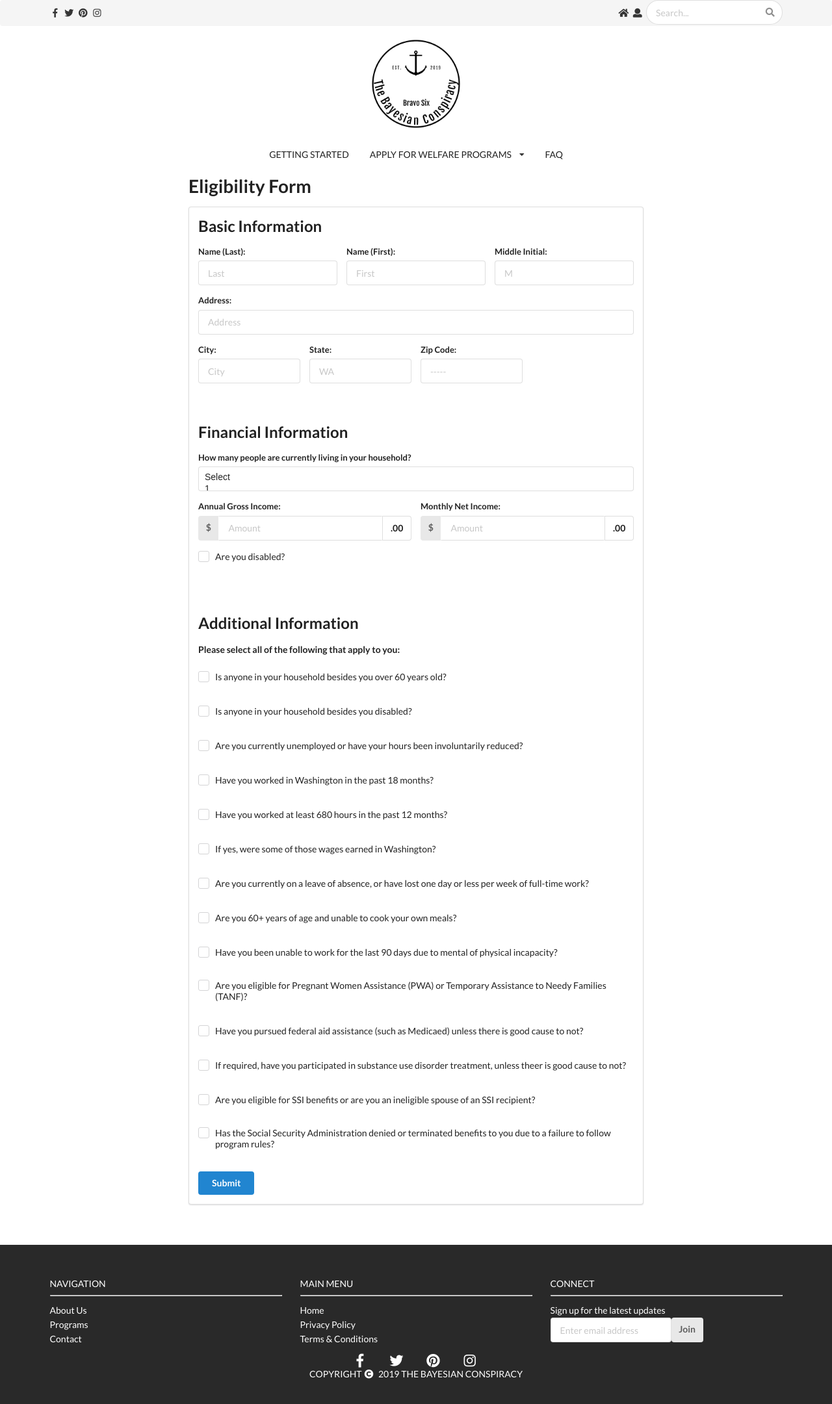
After one commit to LivingDoom/Bravo-Six, a Django app: page /bsix/application in a window 1280 px wide. The commit adds this page. Shown: the whole page at 65% size. Run offline with Django 3.2, Linux system fonts and the light colour scheme.

Commit message:
added application outline
includes elementary form checking

```diff
--- /dev/null
+++ b/bsix/app/static/app/css/application.css
@@ -0,0 +1,8 @@
+.ui.checkbox {
+  padding-bottom: 20px;
+}
+
+.ui.borderless.middle.menu {
+  box-shadow: none;
+  border: none;
+}
--- /dev/null
+++ b/bsix/app/templates/app/application.html
@@ -0,0 +1,177 @@
+{% extends "app/base.html" %}
+
+{% load static %}
+
+{% block title %}Welfare | Bravo Six{% endblock %}
+
+{% block headerinclude %}
+<link rel="stylesheet" href="{% static "app/css/application.css" %}">
+{% endblock %}
+
+
+{% block content %}
+<!--Main text container-->
+<div class="ui main text container">
+  <h1 class="ui header">Eligibility Form</h1>
+
+  <!-- basic info section -->
+  <form class="ui form segment">
+    <h2>Basic Information</h2>
+    <div class="three fields">
+      <div class="field">
+        <label>Name (Last):</label>
+        <input placeholder="Last" name="lastName" type="text">
+      </div>
+      <div class="field">
+        <label>Name (First):</label>
+        <input placeholder="First" name="firstName" type="text">
+      </div>
+      <div class="field">
+        <label>Middle Initial:</label>
+        <input placeholder="M" name="middleName" type="text">
+      </div>
+    </div>
+    <div class="field">
+      <label>Address:</label>
+      <input placeholder="Address" name="address" type="text">
+    </div>
+    <div class="four fields">
+      <div class="field">
+        <label>City:</label>
+        <input placeholder="City" name="city" type="text">
+      </div>
+      <div class="field">
+        <label>State:</label>
+        <input placeholder="WA" name="state" type="text">
+      </div>
+      <div class="field">
+        <label>Zip Code:</label>
+        <input placeholder="-----" name="zip" type="text">
+      </div>
+    </div><br>
+    <h2>Financial Information</h2>
+    <div class="field">
+      <label>How many people are currently living in your household?</label>
+      <select name="people" multiple="" class="ui dropdown">
+        <option value="">Select</option>
+        <option value="1">1</option><option value="2">2</option>
+        <option value="3">3</option><option value="4">4</option>
+        <option value="5">5</option><option value="6">6</option>
+        <option value="7">7</option><option value="8">8</option>
+        <option value="9">9</option><option value="10">10</option>
+        <option value="11">11</option><option value="12+">12+</option>
+      </select>
+    </div>
+    <div class="two fields">
+      <div class="field">
+        <label>Annual Gross Income:</label>
+        <div class="ui right labeled input">
+          <label for="amount" class="ui label">$</label>
+          <input type="text" placeholder="Amount" id="amount">
+          <div class="ui basic label">.00</div>
+        </div>
+      </div>
+      <div class="field">
+        <label>Monthly Net Income:</label>
+        <div class="ui right labeled input">
+          <label for="amount" class="ui label">$</label>
+          <input type="text" placeholder="Amount" id="amount">
+          <div class="ui basic label">.00</div>
+        </div>
+      </div>
+    </div>
+    <div class="inline field"><div class="ui checkbox">
+        <input type="checkbox" name="disabled">
+        <label>Are you disabled?</label>
+    </div></div><br>
+    <h2>Additional Information</h2>
+    <div><b>Please select all of the following that apply to you:</b></div>
+    <br>
+    <div class="inline field"><div class="ui checkbox">
+        <input type="checkbox" name="house60">
+        <label>Is anyone in your household besides you over 60 years old?</label>
+    </div></div>
+    <div class="inline field"><div class="ui checkbox">
+        <input type="checkbox" name="houseDisabled">
+        <label>Is anyone in your household besides you disabled?</label>
+    </div></div>
+    <div class="inline field"><div class="ui checkbox">
+        <input type="checkbox" name="unemployed">
+        <label>Are you currently unemployed or have your hours been involuntarily reduced?</label>
+    </div></div>
+    <div class="inline field"><div class="ui checkbox">
+        <input type="checkbox" name="workedWA">
+        <label>Have you worked in Washington in the past 18 months?</label>
+    </div></div>
+    <div class="inline field"><div class="ui checkbox">
+        <input type="checkbox" name="worked680">
+        <label>Have you worked at least 680 hours in the past 12 months?</label>
+    </div></div>
+    <div class="inline field"><div class="ui checkbox">
+        <input type="checkbox" name="worked680WA">
+        <label>If yes, were some of those wages earned in Washington?</label>
+    </div></div>
+    <div class="inline field"><div class="ui checkbox">
+        <input type="checkbox" name="onLeave">
+        <label>Are you currently on a leave of absence, or have lost one day or less per week of full-time work?</label>
+    </div></div>
+    <div class="inline field"><div class="ui checkbox">
+        <input type="checkbox" name="60+cook">
+        <label>Are you 60+ years of age and unable to cook your own meals?</label>
+    </div></div>
+    <div class="inline field"><div class="ui checkbox">
+        <input type="checkbox" name="incapacity">
+        <label>Have you been unable to work for the last 90 days due to mental of physical incapacity?</label>
+    </div></div>
+    <div class="inline field"><div class="ui checkbox">
+        <input type="checkbox" name="PWAorTANF">
+        <label>Are you eligible for Pregnant Women Assistance (PWA) or Temporary Assistance to Needy Families (TANF)?</label>
+    </div></div>
+    <div class="inline field"><div class="ui checkbox">
+        <input type="checkbox" name="pursuedMedicaid">
+        <label>Have you pursued federal aid assistance (such as Medicaed) unless there is good cause to not?</label>
+    </div></div>
+    <div class="inline field"><div class="ui checkbox">
+        <input type="checkbox" name="substanceTreatment">
+        <label>If required, have you participated in substance use disorder treatment, unless theer is good cause to not?</label>
+    </div></div>
+    <div class="inline field"><div class="ui checkbox">
+        <input type="checkbox" name="SSIeligible">
+        <label>Are you eligible for SSI benefits or are you an ineligible spouse of an SSI recipient?</label>
+    </div></div>
+    <div class="inline field"><div class="ui checkbox">
+        <input type="checkbox" name="SSAterminated">
+        <label>Has the Social Security Administration denied or terminated benefits to you due to a failure to follow program rules?</label>
+    </div></div>
+    <div class="ui primary submit button">Submit</div>
+    <div class="ui error message"></div>
+  </form>
+  <br><br>
+
+</div>
+<script>
+    $('.ui.form')
+      .form({ fields: {
+        name1: { identifier: 'lastName', rules: [{
+                type   : 'empty',
+                prompt : 'Please enter your last name'
+              }]},
+        name2: { identifier: 'firstName', rules: [{
+                type   : 'empty',
+                prompt : 'Please enter your first name'
+              }]},
+        age: { identifier: 'age', rules: [{
+                type   : 'empty',
+                prompt : 'Please enter your age'
+              },
+              {
+                type   : 'minLength[1]',
+                prompt : 'Please enter a valid age'
+              },
+              {
+                type   : 'maxLength[2]',
+                prompt : 'Please enter a valid age'
+              }]},
+        }});
+  </script>
+{% endblock %}
--- a/bsix/app/templates/app/welfare.html
+++ b/bsix/app/templates/app/welfare.html
@@ -13,7 +13,6 @@
 <!--Main text container-->
 <div class="ui main text container">
   <h1 class="ui header">IMPORTANT WELFARE INFORMATION</h1>
-  <img class="wireframe" src="{% static "app/logo.png" %}">
   <p>
     <b>What is Welfare?</b>
     <p>Welfare refers to a range of government programs that provide financial
--- a/bsix/app/urls.py
+++ b/bsix/app/urls.py
@@ -7,4 +7,5 @@ urlpatterns = [
     path('', views.home, name='home'),
     path('faq', views.faq, name='faq'),
     path('welfare', views.welfare, name='welfare'),
+    path('application', views.application, name='application')
 ]
--- a/bsix/app/views.py
+++ b/bsix/app/views.py
@@ -10,3 +10,6 @@ def faq(request):
 
 def welfare(request):
     return render(request, 'app/welfare.html')
+
+def application(request):
+    return render(request, 'app/application.html')
```
Also changed, not shown: bsix/app/templates/app/applicationOld.html (added, +177 -0 lines), 1 other file.
